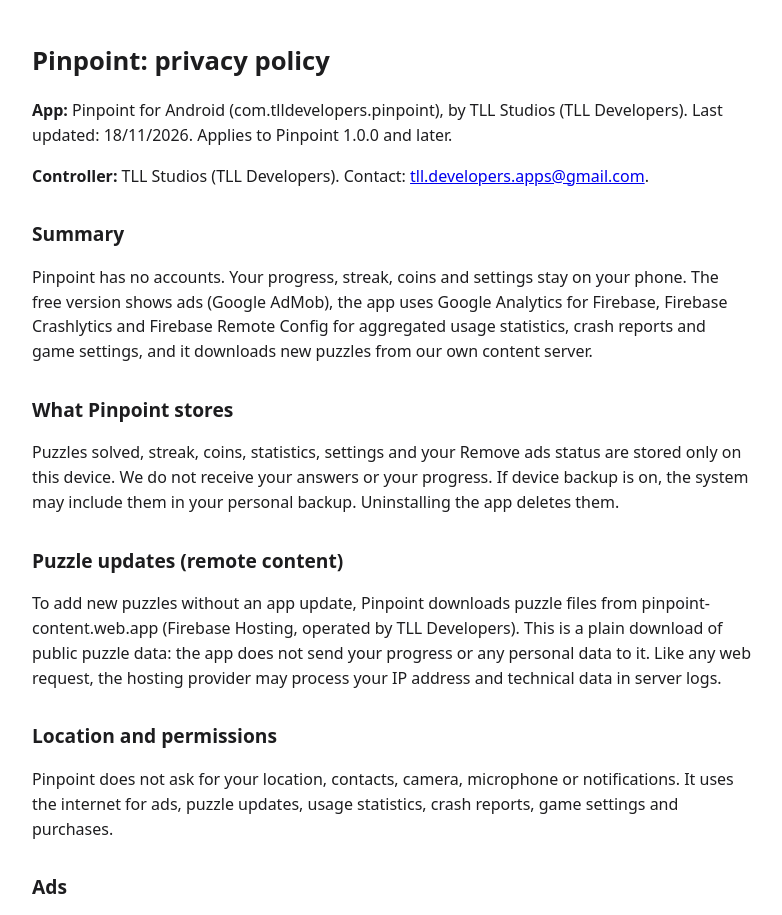
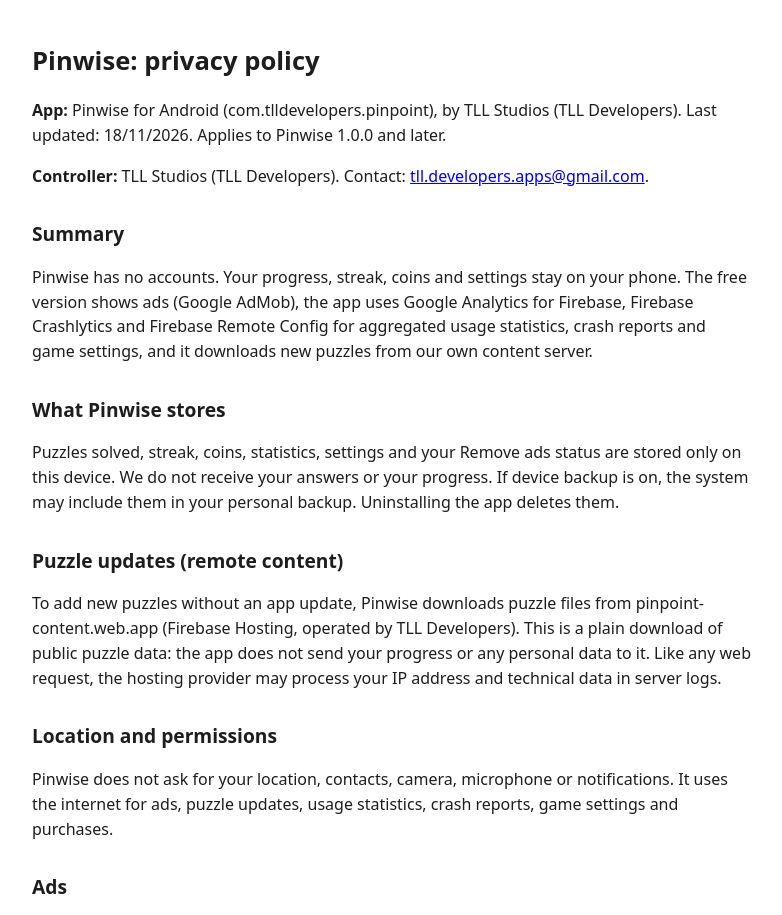
Before and after one commit to TLLDevelopers/PRIVACY_POLICIES, a plain HTML site: page pinpoint/privacy/index.html in a window 1280 px wide. Shown: the top 915 px of the page, without its empty margins (248-1030 px from the left). Drawn offline with Linux system fonts and the light colour scheme.

Commit message:
docs(pinwise): politica de privacidad con el nombre Pinwise (misma URL)

```diff
--- a/pinpoint/privacy/index.html
+++ b/pinpoint/privacy/index.html
@@ -3,28 +3,28 @@
 <head>
 <meta charset="utf-8">
 <meta name="viewport" content="width=device-width, initial-scale=1">
-<title>Pinpoint - Privacy policy</title>
+<title>Pinwise - Privacy policy</title>
 <style>
 body{font-family:system-ui,-apple-system,Segoe UI,Roboto,sans-serif;max-width:720px;margin:0 auto;padding:24px 16px;line-height:1.55;color:#1d1d1f}
 h1{font-size:1.6rem}h2{font-size:1.2rem;margin-top:1.6em}
 </style>
 </head>
 <body>
-<h1>Pinpoint: privacy policy</h1>
-<p><strong>App:</strong> Pinpoint for Android (com.tlldevelopers.pinpoint), by TLL Studios (TLL Developers). Last updated: 18/11/2026. Applies to Pinpoint 1.0.0 and later.</p>
-<p><strong>Controller:</strong> TLL Studios (TLL Developers). Contact: <a href="mailto:tll.developers.apps@gmail.com?subject=Pinpoint">tll.developers.apps@gmail.com</a>.</p>
+<h1>Pinwise: privacy policy</h1>
+<p><strong>App:</strong> Pinwise for Android (com.tlldevelopers.pinpoint), by TLL Studios (TLL Developers). Last updated: 18/11/2026. Applies to Pinwise 1.0.0 and later.</p>
+<p><strong>Controller:</strong> TLL Studios (TLL Developers). Contact: <a href="mailto:tll.developers.apps@gmail.com?subject=Pinwise">tll.developers.apps@gmail.com</a>.</p>
 
 <h2>Summary</h2>
-<p>Pinpoint has no accounts. Your progress, streak, coins and settings stay on your phone. The free version shows ads (Google AdMob), the app uses Google Analytics for Firebase, Firebase Crashlytics and Firebase Remote Config for aggregated usage statistics, crash reports and game settings, and it downloads new puzzles from our own content server.</p>
+<p>Pinwise has no accounts. Your progress, streak, coins and settings stay on your phone. The free version shows ads (Google AdMob), the app uses Google Analytics for Firebase, Firebase Crashlytics and Firebase Remote Config for aggregated usage statistics, crash reports and game settings, and it downloads new puzzles from our own content server.</p>
 
-<h2>What Pinpoint stores</h2>
+<h2>What Pinwise stores</h2>
 <p>Puzzles solved, streak, coins, statistics, settings and your Remove ads status are stored only on this device. We do not receive your answers or your progress. If device backup is on, the system may include them in your personal backup. Uninstalling the app deletes them.</p>
 
 <h2>Puzzle updates (remote content)</h2>
-<p>To add new puzzles without an app update, Pinpoint downloads puzzle files from pinpoint-content.web.app (Firebase Hosting, operated by TLL Developers). This is a plain download of public puzzle data: the app does not send your progress or any personal data to it. Like any web request, the hosting provider may process your IP address and technical data in server logs.</p>
+<p>To add new puzzles without an app update, Pinwise downloads puzzle files from pinpoint-content.web.app (Firebase Hosting, operated by TLL Developers). This is a plain download of public puzzle data: the app does not send your progress or any personal data to it. Like any web request, the hosting provider may process your IP address and technical data in server logs.</p>
 
 <h2>Location and permissions</h2>
-<p>Pinpoint does not ask for your location, contacts, camera, microphone or notifications. It uses the internet for ads, puzzle updates, usage statistics, crash reports, game settings and purchases.</p>
+<p>Pinwise does not ask for your location, contacts, camera, microphone or notifications. It uses the internet for ads, puzzle updates, usage statistics, crash reports, game settings and purchases.</p>
 
 <h2>Ads</h2>
 <p>The free version shows Google AdMob ads: a banner, occasional full-screen ads between puzzles (never in the middle of a puzzle) and, optionally, rewarded videos you can choose to watch. In the European Economic Area, the United Kingdom and Switzerland we ask for your consent (Google UMP form) before any ad is requested; you can change it in Settings, under Privacy options. Google may use the advertising identifier and approximate location (from the IP address) to serve and measure ads.</p>
@@ -45,10 +45,10 @@ h1{font-size:1.6rem}h2{font-size:1.2rem;margin-top:1.6em}
 <p>Data sent to these services is encrypted in transit (TLS). This matches the Google Play Data safety section of the app.</p>
 
 <h2>Purchases</h2>
-<p>The Remove ads purchase is processed by Google Play and charged to your Google account. Pinpoint does not receive your payment details; it only learns whether the purchase is valid, so that it can be restored on a new device.</p>
+<p>The Remove ads purchase is processed by Google Play and charged to your Google account. Pinwise does not receive your payment details; it only learns whether the purchase is valid, so that it can be restored on a new device.</p>
 
 <h2>Children</h2>
-<p>Pinpoint is a general-audience word puzzle and is not directed to children under 13. We do not knowingly collect personal information from children under 13. Pinpoint does not ask for any account information.</p>
+<p>Pinwise is a general-audience word puzzle and is not directed to children under 13. We do not knowingly collect personal information from children under 13. Pinwise does not ask for any account information.</p>
 
 <h2>Your rights and data deletion</h2>
 <p>The app has no accounts, so there is nothing on our servers to delete. Uninstall the app to remove everything stored on your phone. For data processed by Google (ads, analytics, crash reports) you can use Google&rsquo;s privacy controls, and for any request you can write to tll.developers.apps@gmail.com.</p>
```
